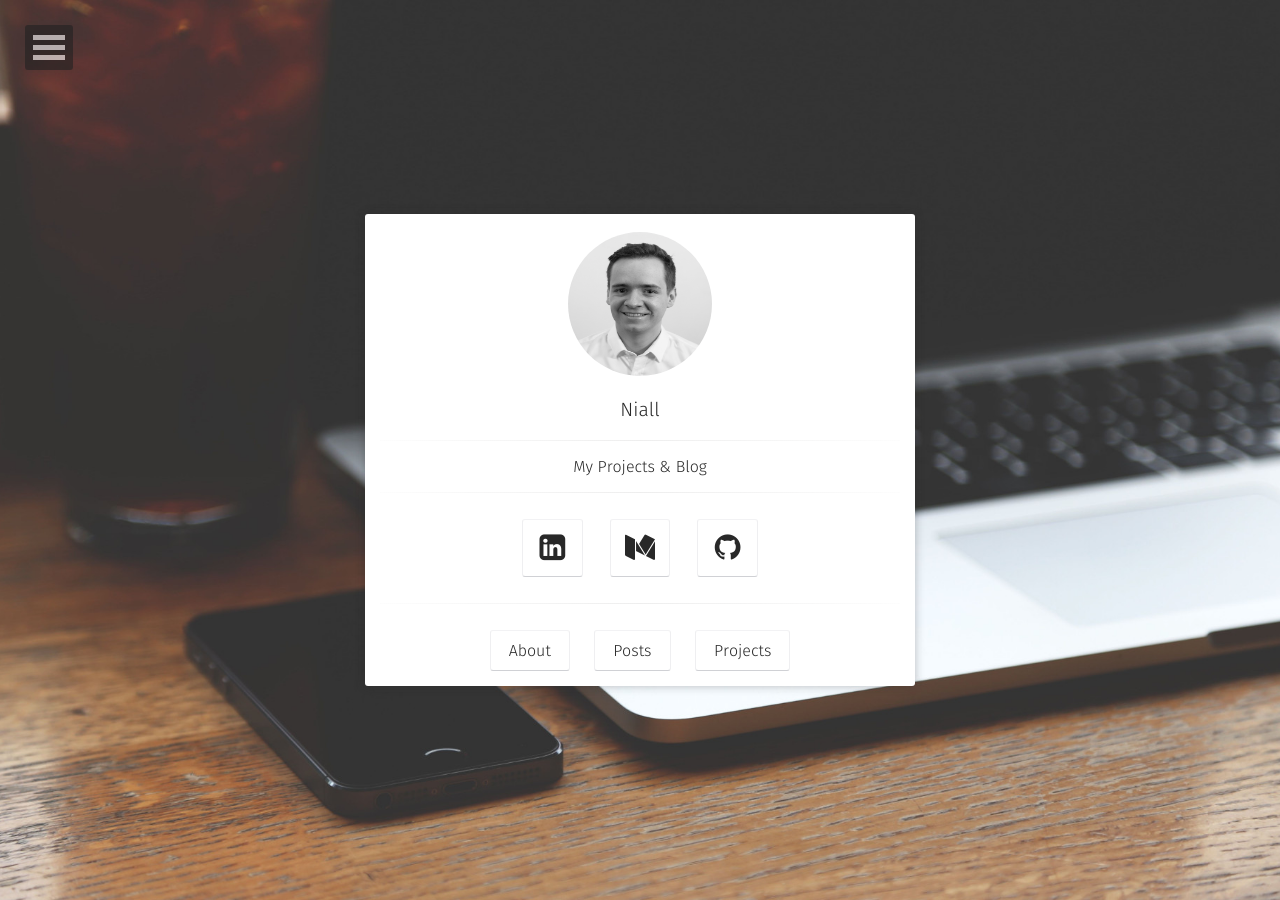
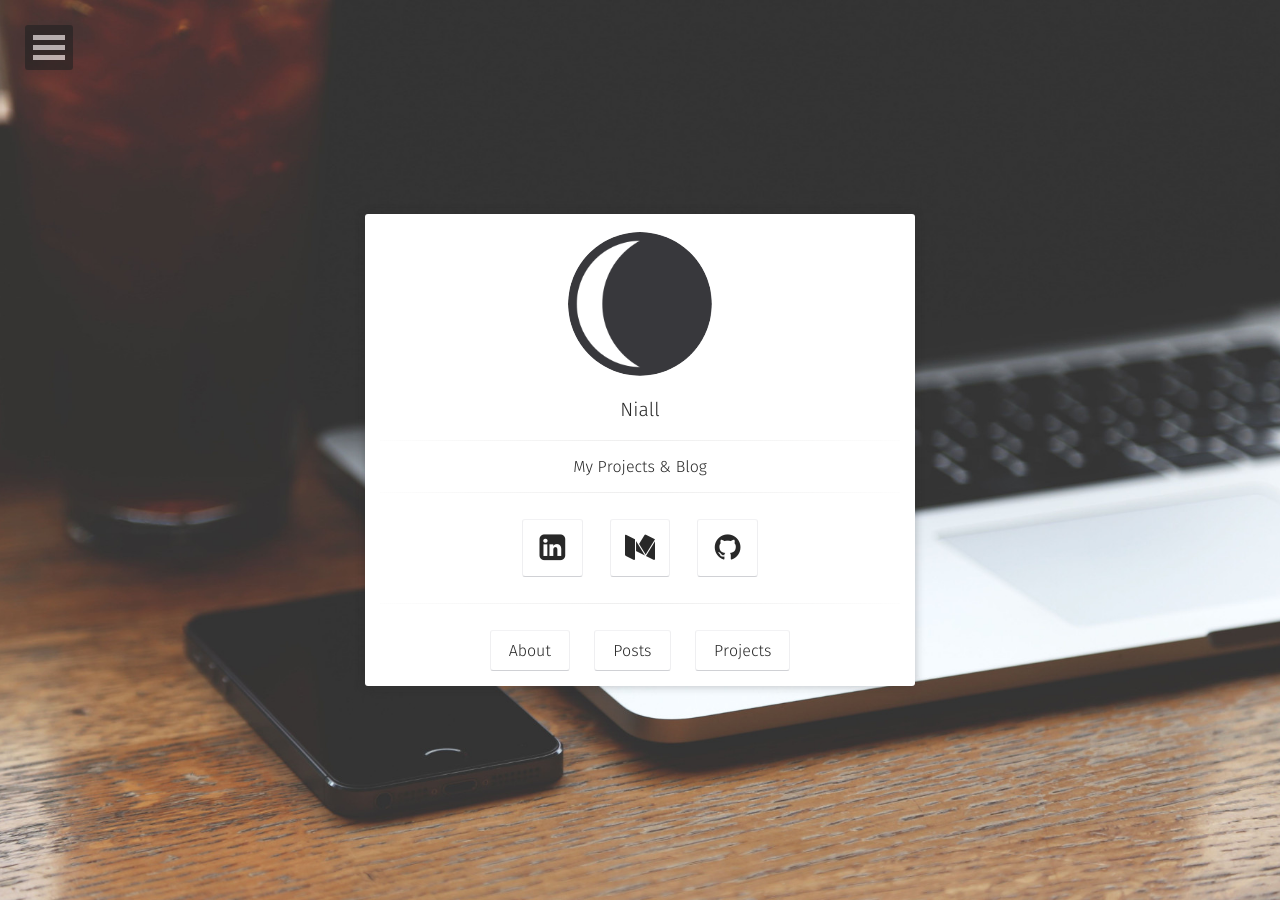
Before and after one commit to niall-anthony-mcnulty/niall-anthony-mcnulty.github.io, a Jekyll site: the page built from index.html, in a window 1280 px wide. Built offline with Jekyll 4.4.1, drawn with Linux system fonts in a browser that asks for light colours; some web fonts are replaced.

Commit message:
Update _config.yml

```diff
--- a/_config.yml
+++ b/_config.yml
@@ -4,7 +4,7 @@ bio:                'My Projects & Blog'
 description:        "My Projects & Blog."
 reading_time:       true
 words_per_minute:   200
-logo:               'assets/img/Screen Shot 2020-03-04 at 13.44.30 copy.png'
+logo:               'assets/img/logo.png'
 background:         'assets/img/placeholder-big.jpg'
 tiled_bg:           false   # Set this true if you want to tile your background image, otherwise it will be covered
 locale:             en_US
```
